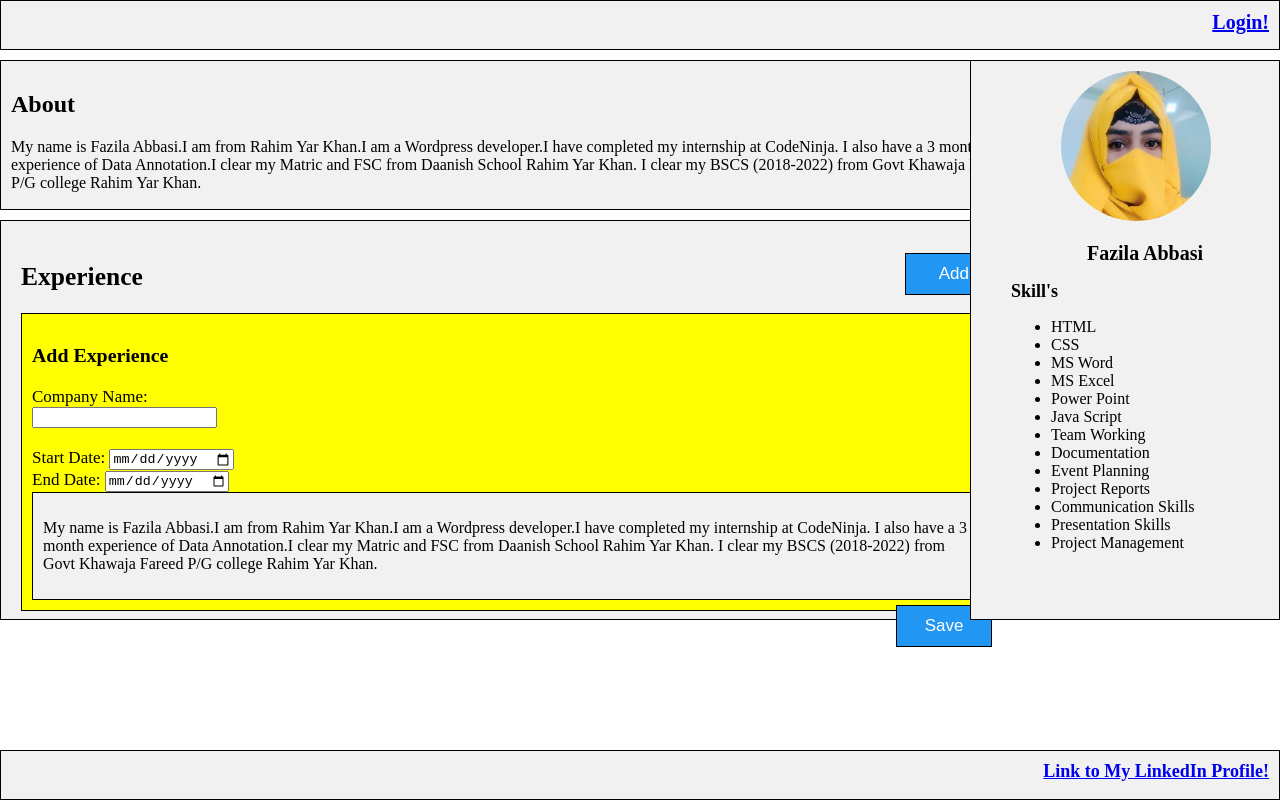
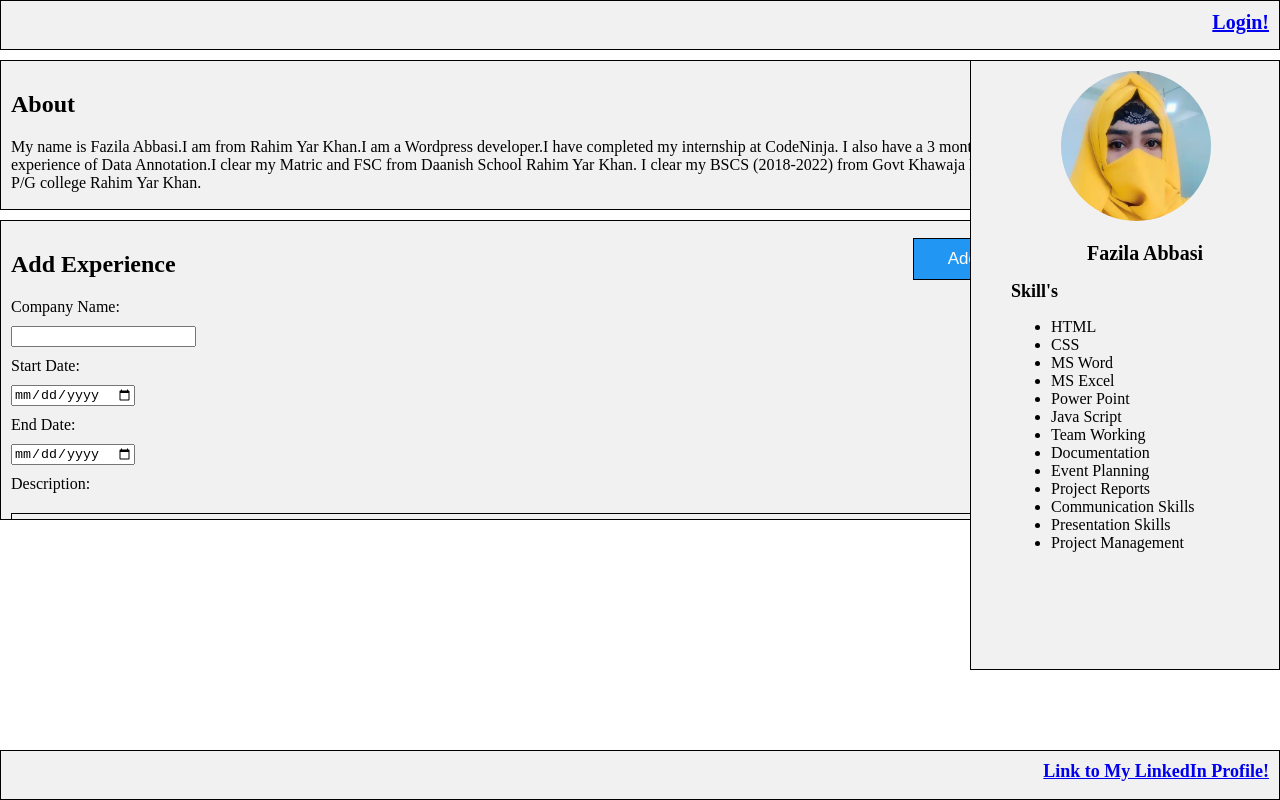
Before and after one commit to FazilaAbbasi/Fazila-HTML-CSS-Basics, a plain HTML site: page dom.html in a window 1280 px wide. Both pictures are taken after a click on the button "Add". Drawn offline with Linux system fonts and the light colour scheme.

Commit message:
perform task3

```diff
--- a/dom.css
+++ b/dom.css
@@ -11,6 +11,7 @@ body {
 .header {
   position: fixed;
   top: 0;
+  left: 0;
   font-size: 17px;
   border: 1px solid black;
   text-align: end;
@@ -49,15 +50,15 @@ form.example button {
   margin-top: 60px;
 }
 /* Experience section */
-.experience {
-  font-size: 17px;
+#experiences {
   border: 1px solid black;
-  float: left;
+  background: #f1f1f1;
+  padding: 10px;
   width: 80%;
-  height: 400px;
-  background: #f1f1f1;
+  height: 200vh;
+  max-height: 300px;
+  overflow-y: auto;
   margin-top: 10px;
-  padding: 20px;
 }
 /* style the experience button */
 #addExperience {
@@ -71,34 +72,13 @@ form.example button {
   cursor: pointer;
   margin-top: -60px;
 }
-/* Add experience section */
-
-#experienceForm {
-  width: 100%;
-  border: 1px solid black;
-  padding: 10px;
-  background-color: yellow;
-}
-/* style companyName */
-#companyName {
-  display: flex;
-}
-/* style startDate */
-#startDate {
-
-}
-/* style endDate  */
-#endDate{
-
-}
-.description {
-  padding: 10px;
+#description {
   font-size: 16px;
   font-weight: 400;
   border: 1px solid black;
   width: 100%;
   background: #f1f1f1;
-  /* margin-top: 60px; */
+  margin-top: 20px;
 }
 /* style addExperienceForm button */
 #addExperienceForm button {
@@ -131,11 +111,13 @@ form.example button {
 }
 /* sidebar section */
 .sidebar {
+  float: right;
   width: 310px;
-  height: 560px;
+  height: 610px;
   right: 0;
+  top: 0;
   border: 1px solid black;
-  margin-top: -150px;
+  margin-top: 60px;
   background-color: #f1f1f1;
   position: fixed;
   overflow: auto;
--- a/dom.html
+++ b/dom.html
@@ -5,26 +5,41 @@
     <meta http-equiv="X-UA-Compatible" content="IE=edge" />
     <meta name="viewport" content="width=device-width, initial-scale=1.0" />
     <link rel="stylesheet" href="dom.css" />
-    <title>Portfolio page</title>
+    <title>JavaScript DOM Manipulation</title>
     <style>
-        /* Style for the experiences section */
-        #experiences {
-            border: 1px solid #ccc;
-            padding: 10px;
-            max-height: 300px; /* Add a max height and enable scrolling */
-            /* Enable vertical scrollbar  */
-             overflow-y: auto;
-        }
-
-        /* Style for the form (initially hidden) */
       #experienceForm {
         display: none;
+        flex-direction: column;
+        margin-top: 10px;
+      }
+      #experienceForm label,
+      #experienceForm textarea,
+      #experienceForm input,
+      #experienceForm button {
+        margin-bottom: 10px;
+        display: flex;
+        flex-direction: column;
+      }
+      #experienceForm label[for="companyName"],
+      #experienceForm input[type="text"],
+      #experienceForm label[for="startDate"],
+      #experienceForm input[type="date"],
+      #experienceForm label[for="endDate"],
+      #experienceForm input[type="date"] {
+        flex-direction: row;
+        align-items: center;
+      }
+      .experience-entry {
+        margin: 10px 0;
+        padding: 10px;
+        border: 1px solid #ccc;
+        background-color: #f0f0f0;
       }
     </style>
     <header>
       <!-- The Header section -->
       <div class="header">
-          <a href="http://127.0.0.1:5500/signup.html">Login!</a>
+        <a href="signup.html">Login!</a>
       </div>
     </header>
   </head>
@@ -42,59 +57,60 @@
         </p>
       </div>
       <!-- Experience section -->
-      <div class="experience">
-        <h2>Experience</h2>
+      <!-- <nav>
+            <a href="portfolio.html">Back to Portfolio</a>
+        </nav> -->
+      <div id="experiences">
+        <h2>Add Experience</h2>
         <button id="addExperience">Add</button>
         <div id="experienceForm">
           <form id="addExperienceForm">
-            <h3>Add Experience</h3>
             <label for="companyName">Company Name:</label>
-            <input type="text" id="companyName" required><br>
+            <input type="text" id="companyName" required />
             <label for="startDate">Start Date:</label>
-            <input type="date" id="startDate" required><br>
+            <input type="date" id="startDate" required />
             <label for="endDate">End Date:</label>
-            <input type="date" id="endDate"><br>
-            <div class="description">
-              <p>
-                My name is Fazila Abbasi.I am from Rahim Yar Khan.I am a Wordpress
-                developer.I have completed my internship at CodeNinja. I also have a 3
-                month experience of Data Annotation.I clear my Matric and FSC from
-                Daanish School Rahim Yar Khan. I clear my BSCS (2018-2022) from Govt
-                Khawaja Fareed P/G college Rahim Yar Khan.
-              </p>
-            </div>
+            <input type="date" id="endDate" />
+            <label for="description">Description:</label>
+            <textarea id="description" rows="4"></textarea>
             <button type="submit">Save</button>
           </form>
         </div>
+      </div>
+
       <script>
-            document.getElementById('addExperience').addEventListener('click', function() {
-                // Show the experience form
-                document.getElementById('experienceForm').style.display = 'block';
+        document
+          .getElementById("addExperience")
+          .addEventListener("click", function () {
+            document.getElementById("experienceForm").style.display = "flex";
           });
 
-            document.getElementById('addExperienceForm').addEventListener('submit', function(event) {
+        document
+          .getElementById("addExperienceForm")
+          .addEventListener("submit", function (event) {
             event.preventDefault();
 
-                // Get values from the form
-                const companyName = document.getElementById('companyName').value;
-                const startDate = document.getElementById('startDate').value;
-                const endDate = document.getElementById('endDate').value;
-                const description = document.getElementById('description').value;
+            const companyName = document.getElementById("companyName").value;
+            const startDate = document.getElementById("startDate").value;
+            const endDate = document.getElementById("endDate").value;
+            const description = document.getElementById("description").value;
 
-                // Create a new experience entry
-                const experienceEntry = document.createElement('div');
-                experienceEntry.innerHTML = `<strong>${companyName}</strong><br>Start Date: ${startDate}<br>End Date: ${endDate}<br>Description: ${description}`;
+            const experienceEntry = document.createElement("div");
+            experienceEntry.classList.add("experience-entry");
+            experienceEntry.innerHTML = `
+                <strong>${companyName}</strong>
+                <div>Start Date: ${startDate}</div>
+                <div>End Date: ${endDate}</div>
+                <div>Description: ${description}</div>
+            `;
 
-                // Append the experience entry to the experiences section
-                document.getElementById('experiences').appendChild(experienceEntry);
+            document.getElementById("experiences").appendChild(experienceEntry);
 
-                // Reset the form and hide it
-                document.getElementById('addExperienceForm').reset();
-                document.getElementById('experienceForm').style.display = 'none';
+            document.getElementById("addExperienceForm").reset();
+            document.getElementById("experienceForm").style.display = "none";
           });
       </script>
 
-      </div>
       <!-- Sidebar section -->
       <div class="sidebar">
         <div>
@@ -124,7 +140,9 @@
   </body>
   <footer>
     <div class="footer">
-        <a href="https://www.linkedin.com/in/fazila-abbasi-a07b18264/">Link to My LinkedIn Profile!</a>
+      <a href="https://www.linkedin.com/in/fazila-abbasi-a07b18264/"
+        >Link to My LinkedIn Profile!</a
+      >
     </div>
   </footer>
 </html>
```
Also changed, not shown: signup.html (+1 -0 lines). Lines whose indentation alone changed are shown as unchanged.
